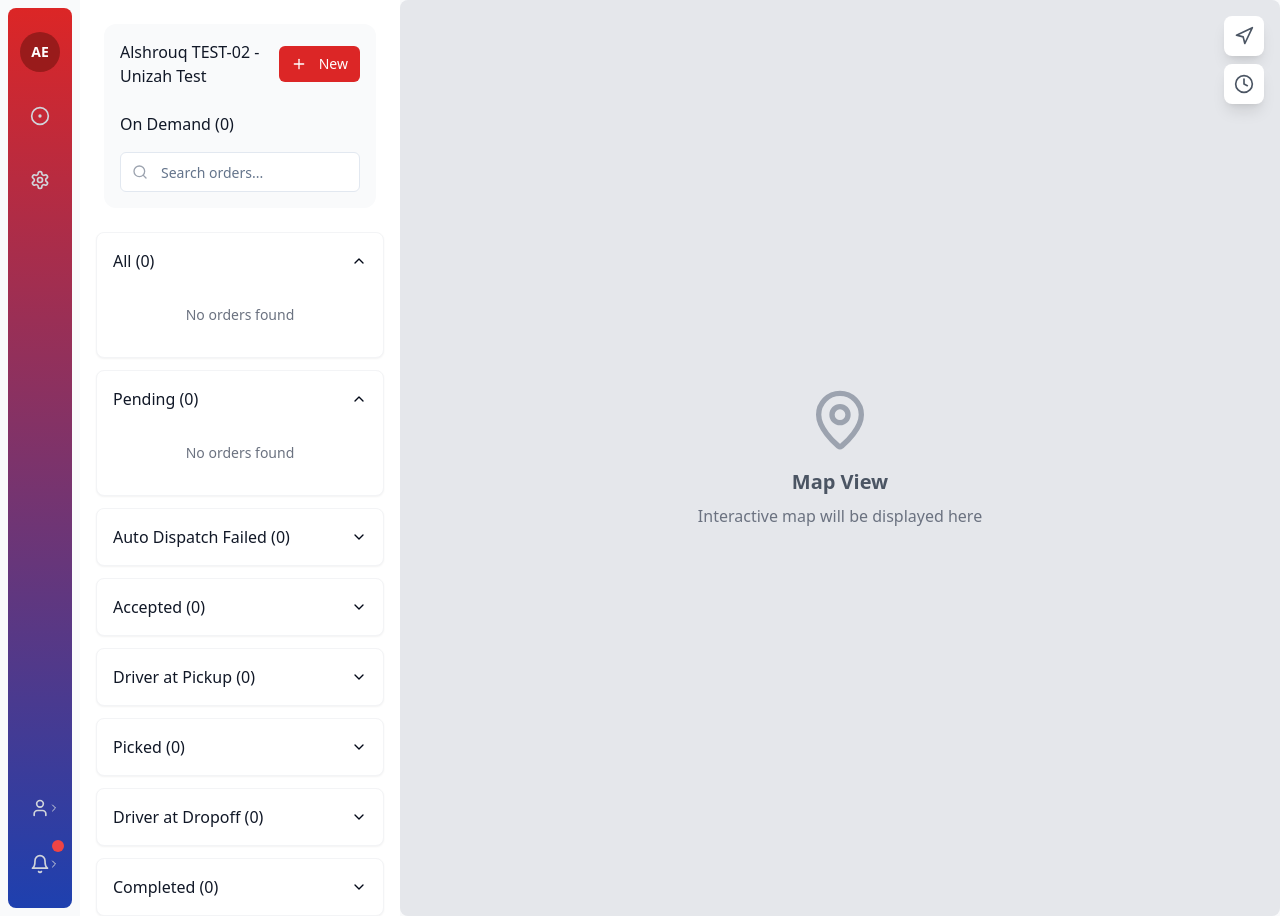
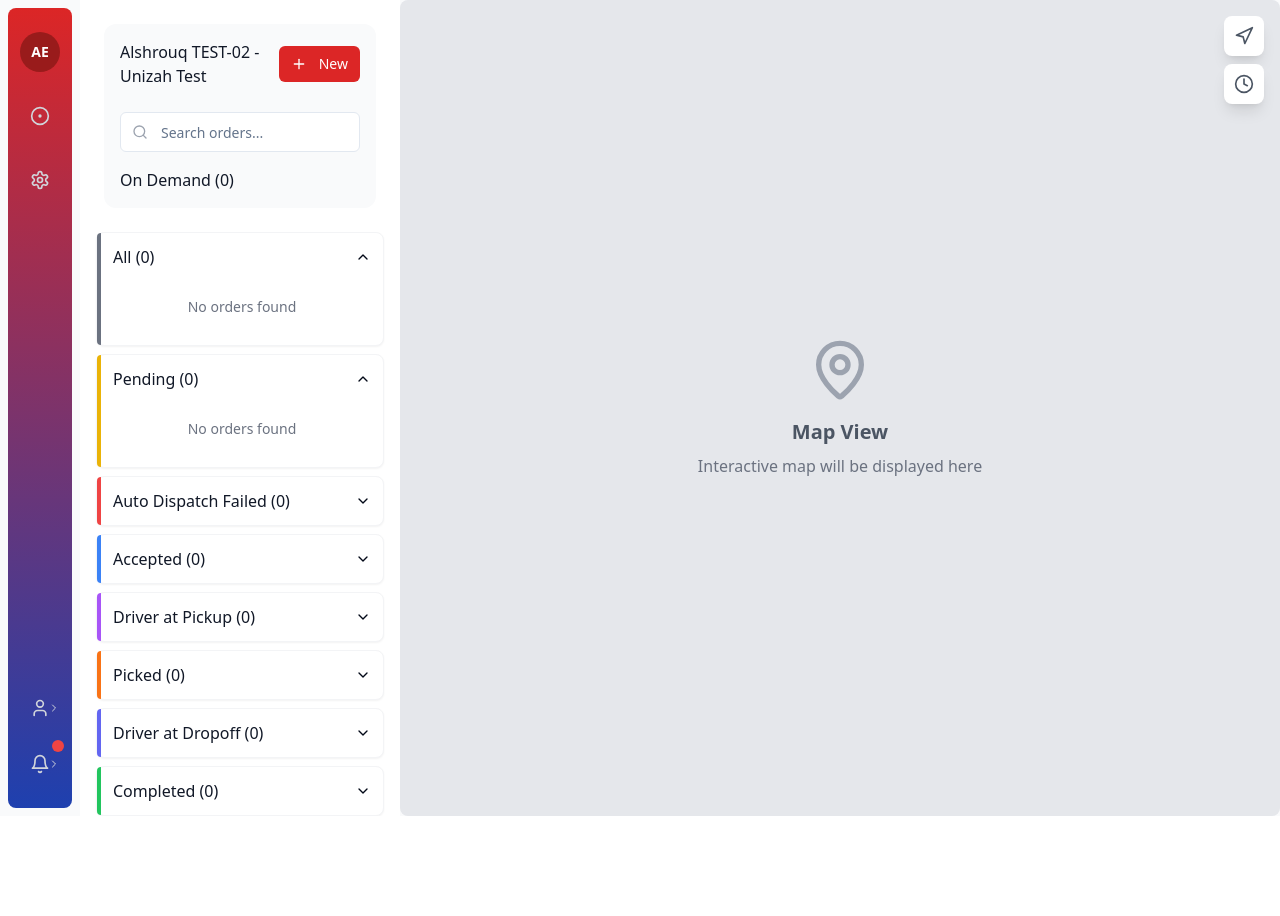
Before and after one commit to akxyy/alshrouq-express-dashboard-ui, a React (Vite) app: page / in a window 1280 px wide. Both pictures are taken after typing "name@example.com", "Sample123" into the empty fields and a click on the button "Sign In". After the commit the page ends 816 px from the top, so only its background shows below. Built offline with nearby package versions, Linux system fonts and the light colour scheme.

Commit message:
Fix: Order panel and dropdown styling
The AI moved the "On Demand" title to its correct position below the search bar in `src/components/OrderPanel.tsx`. It also reduced the height of the dropdown sections and added a colored vertical line to the left side of each dropdown section.

```diff
--- a/src/components/OrderPanel.tsx
+++ b/src/components/OrderPanel.tsx
@@ -31,14 +31,14 @@ const OrderPanel = ({ orders, onNewOrder, onOrderClick }: OrderPanelProps) => {
   };
 
   const statusSections = [
-    { name: 'All', count: orders.length },
-    { name: 'Pending', count: getOrdersByStatus('Pending').length },
-    { name: 'Auto Dispatch Failed', count: getOrdersByStatus('Auto Dispatch Failed').length },
-    { name: 'Accepted', count: getOrdersByStatus('Accepted').length },
-    { name: 'Driver at Pickup', count: getOrdersByStatus('Driver at Pickup').length },
-    { name: 'Picked', count: getOrdersByStatus('Picked').length },
-    { name: 'Driver at Dropoff', count: getOrdersByStatus('Driver at Dropoff').length },
-    { name: 'Completed', count: getOrdersByStatus('Completed').length },
+    { name: 'All', count: orders.length, color: 'bg-gray-500' },
+    { name: 'Pending', count: getOrdersByStatus('Pending').length, color: 'bg-yellow-500' },
+    { name: 'Auto Dispatch Failed', count: getOrdersByStatus('Auto Dispatch Failed').length, color: 'bg-red-500' },
+    { name: 'Accepted', count: getOrdersByStatus('Accepted').length, color: 'bg-blue-500' },
+    { name: 'Driver at Pickup', count: getOrdersByStatus('Driver at Pickup').length, color: 'bg-purple-500' },
+    { name: 'Picked', count: getOrdersByStatus('Picked').length, color: 'bg-orange-500' },
+    { name: 'Driver at Dropoff', count: getOrdersByStatus('Driver at Dropoff').length, color: 'bg-indigo-500' },
+    { name: 'Completed', count: getOrdersByStatus('Completed').length, color: 'bg-green-500' },
   ];
 
   const getOrderColor = (index: number) => {
@@ -62,11 +62,6 @@ const OrderPanel = ({ orders, onNewOrder, onOrderClick }: OrderPanelProps) => {
           </Button>
         </div>
 
-        {/* On Demand Title */}
-        <div className="mb-4">
-          <h4 className="font-medium text-gray-900">On Demand ({orders.length})</h4>
-        </div>
-
         <div className="relative">
           <Search className="absolute left-3 top-1/2 transform -translate-y-1/2 w-4 h-4 text-gray-400" />
           <Input
@@ -76,15 +71,23 @@ const OrderPanel = ({ orders, onNewOrder, onOrderClick }: OrderPanelProps) => {
             className="pl-10"
           />
         </div>
+
+        {/* On Demand Title */}
+        <div className="mt-4">
+          <h4 className="font-medium text-gray-900">On Demand ({orders.length})</h4>
+        </div>
       </div>
 
       {/* Status Sections */}
-      <div className="flex-1 overflow-y-auto space-y-3 px-4">
+      <div className="flex-1 overflow-y-auto space-y-2 px-4">
         {statusSections.map((section) => (
-          <div key={section.name} className="bg-white rounded-lg shadow-sm border border-gray-100">
+          <div key={section.name} className="bg-white rounded-lg shadow-sm border border-gray-100 relative">
+            {/* Colored vertical line */}
+            <div className={`absolute left-0 top-0 bottom-0 w-1 ${section.color} rounded-l-lg`}></div>
+
             <button
               onClick={() => toggleSection(section.name)}
-              className="w-full p-4 text-left flex items-center justify-between hover:bg-gray-50 transition-colors rounded-lg"
+              className="w-full p-3 text-left flex items-center justify-between hover:bg-gray-50 transition-colors rounded-lg pl-4"
             >
               <span className="font-medium text-gray-900">
                 {section.name} ({section.count})
@@ -95,7 +98,7 @@ const OrderPanel = ({ orders, onNewOrder, onOrderClick }: OrderPanelProps) => {
             </button>
 
             {expandedSections[section.name] && (
-              <div className="px-4 pb-4 space-y-3">
+              <div className="px-4 pb-3 space-y-2 pl-5">
                 {getOrdersByStatus(section.name === 'All' ? undefined : section.name)
                   .filter(order =>
                     searchTerm === '' ||
```
